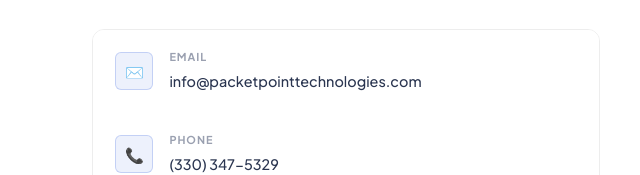
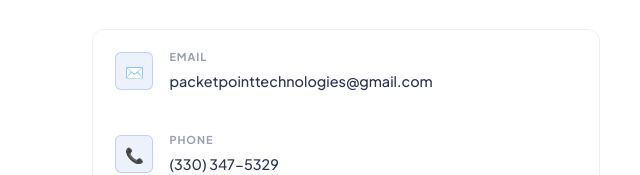
Before and after one commit to GrumpyMonkeyLLC/PacketPointTech-WEBSITE, a plain HTML site: page index.html in a window 1280 px wide. Shown: the part 5105-5280 px from the top of the page, 0-640 px from the left. Drawn offline with Linux system fonts and the light colour scheme.

Commit message:
change packetpoint email

```diff
--- a/index.html
+++ b/index.html
@@ -376,7 +376,7 @@
             <div class="contact-method-icon">✉️</div>
             <div>
               <div class="contact-method-label">Email</div>
-              <a href="mailto:info@packetpointtechnologies.com">info@packetpointtechnologies.com</a>
+              <a href="mailto:packetpointtechnologies@gmail.com">packetpointtechnologies@gmail.com</a>
             </div>
           </div>
           <div class="contact-method">
@@ -421,7 +421,7 @@
           <label for="message">Tell us about your environment</label>
           <textarea id="message" rows="4" placeholder="How many sites, users, current pain points, timeline..."></textarea>
         </div>
-        <a href="mailto:info@packetpointtechnologies.com" class="btn btn-primary btn-submit">Send Message →</a>
+        <a href="mailto:packetpointtechnologies@gmail.com" class="btn btn-primary btn-submit">Send Message →</a>
       </div>
     </div>
   </div>
```
